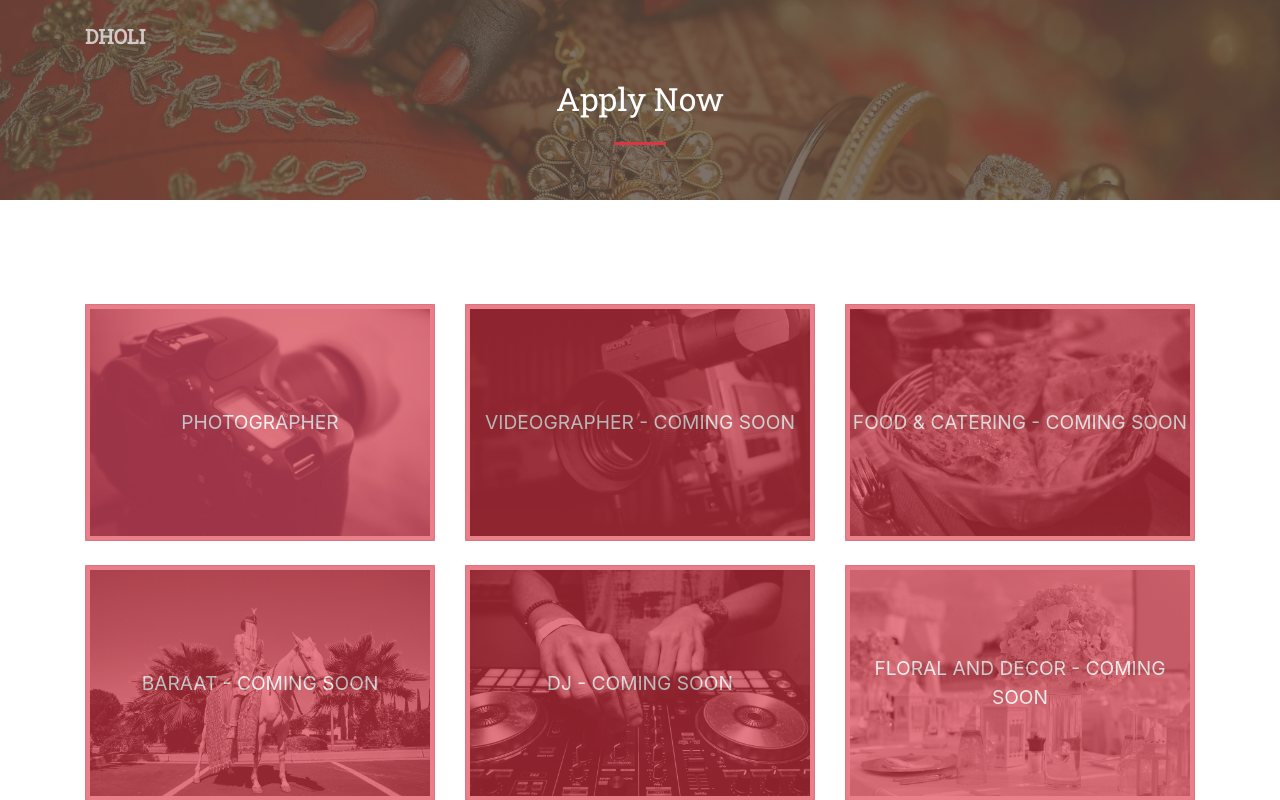
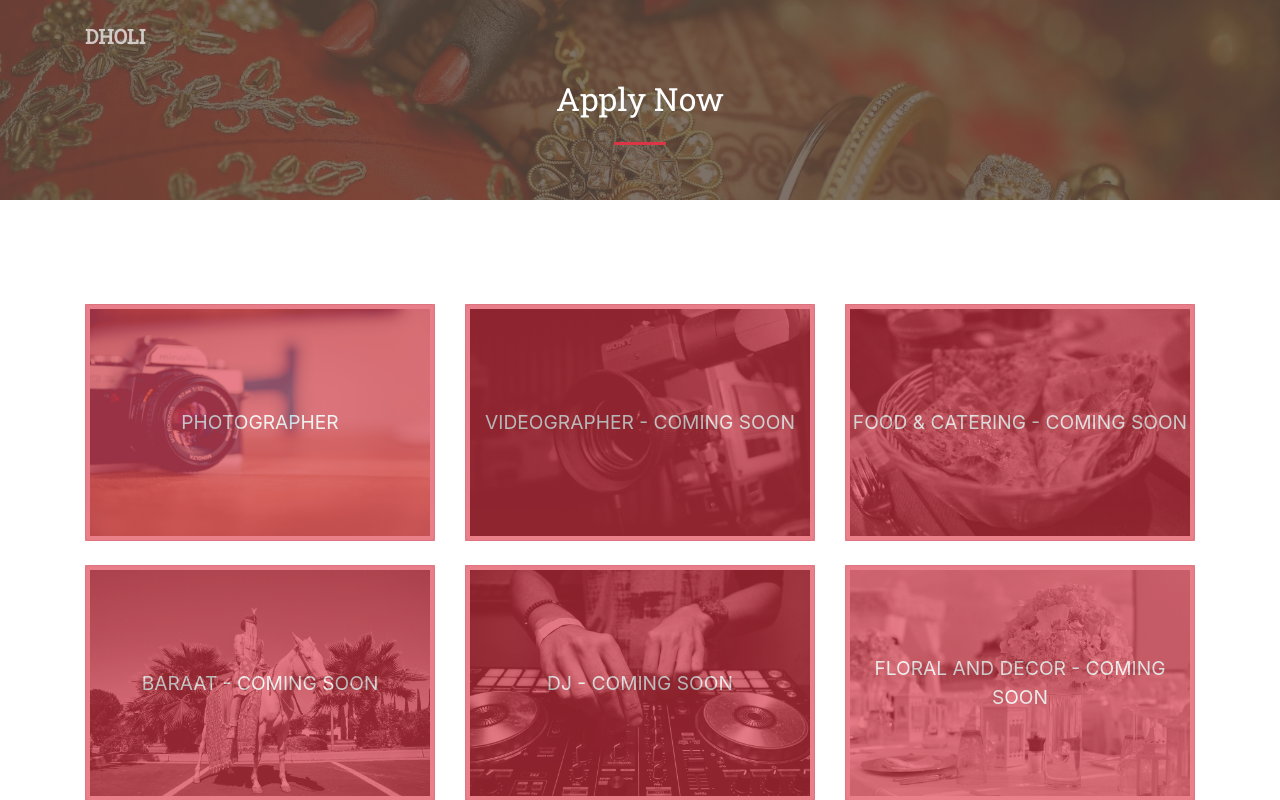
Before and after one commit to asinghal17/maamba, a Django app: page /vendor-apply/ in a window 1280 px wide. Shown: the top 800 px of the page. Run offline with Django 3.2, Linux system fonts and the light colour scheme; some libraries are stand-ins or nearby versions.

Commit message:
Changing photographer img

```diff
--- a/templates/vendor_apply.html
+++ b/templates/vendor_apply.html
@@ -23,7 +23,7 @@
       <div class="row">
         <div class="col-lg-4 text-center mt-4">
           <div class="vendor-category-listing">
-            <a href="https://docs.google.com/forms/d/e/1FAIpQLScLtOjf-qBGadtapT1Fs_3M-K7tleI8ZcrH75eSMm4paNF_aw/viewform"><img class="img-thumbnail img-fluid" src="https://raw.githubusercontent.com/asinghal17/maamba/master/static/maamba/img/vendor-apply/photographer.jpg" alt=""><div class="vendor-category-title text-white">Photographer</div> </a>
+            <a href="https://docs.google.com/forms/d/e/1FAIpQLScLtOjf-qBGadtapT1Fs_3M-K7tleI8ZcrH75eSMm4paNF_aw/viewform"><img class="img-thumbnail img-fluid" src="https://raw.githubusercontent.com/asinghal17/maamba/master/static/maamba/img/vendor-apply/photographer.png" alt=""><div class="vendor-category-title text-white">Photographer</div> </a>
           </div>
         </div>
         <div class="col-lg-4 text-center mt-4">
```
Also changed, not shown: static/maamba/img/vendor-apply/photographer.jpg (deleted), static/maamba/img/vendor-apply/photographer.png (added).
